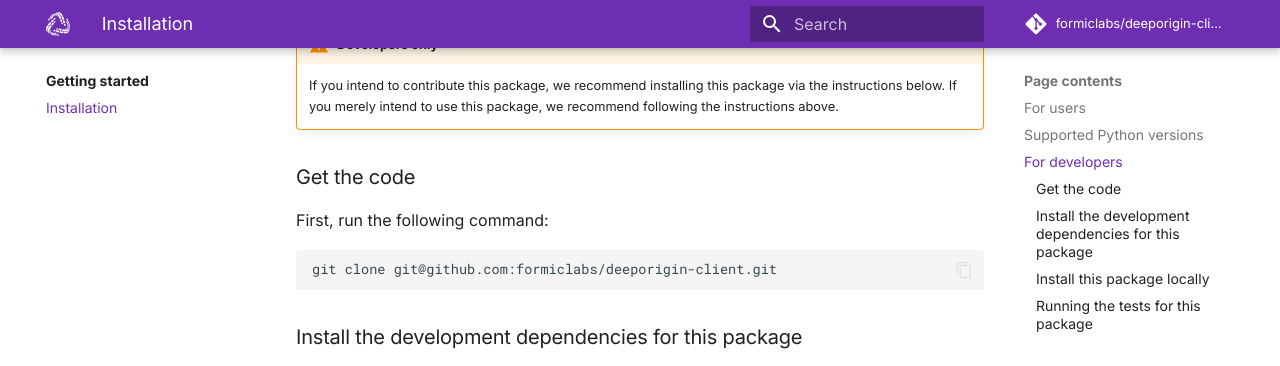
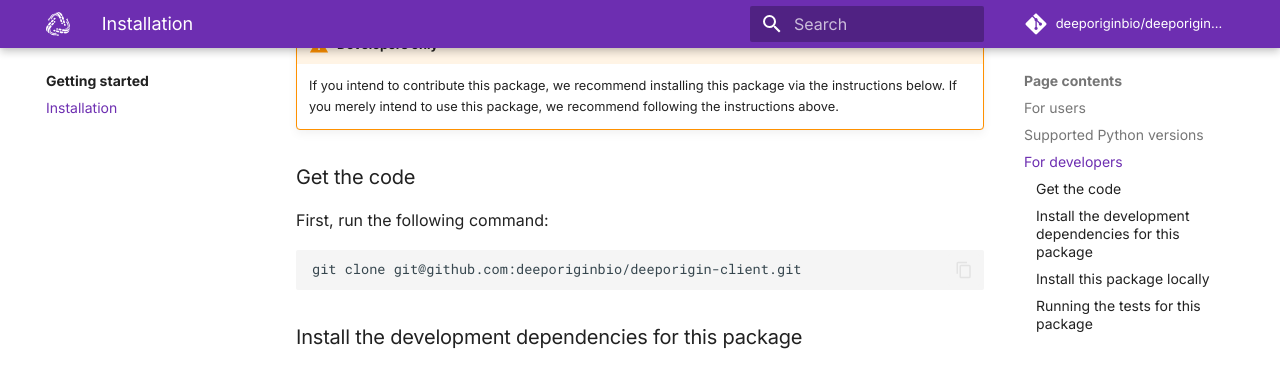
Before and after one commit to deeporiginbio/deeporigin-client, an MkDocs documentation site: the page built from docs/install.md, in a window 1280 px wide and 900 px high, scrolled down 924 px. Shown: the top 366 px of the window. Built offline with MkDocs 1.6.1 and Material for MkDocs 9.7.7, drawn with Linux system fonts in a browser that asks for light colours; comment, search, counter and statistics services are not loaded.

Commit message:
fix: renamed formiclabs to deeporiginbio

````diff
--- a/docs/install.md
+++ b/docs/install.md
@@ -51,7 +51,7 @@
 
 ## Supported Python versions
 
-`deeporigin` is [tested](https://github.com/formiclabs/deeporigin-client/actions/workflows/main.yml) against these versions of Python using GitHub Actions:
+`deeporigin` is [tested](https://github.com/deeporiginbio/deeporigin-client/actions/workflows/main.yml) against these versions of Python using GitHub Actions:
 
 - 3.9
 - 3.10
@@ -67,7 +67,7 @@
 
 First, run the following command:
 ```bash
-git clone git@github.com:formiclabs/deeporigin-client.git
+git clone git@github.com:deeporiginbio/deeporigin-client.git
 ```
 
 ### Install the development dependencies for this package
--- a/mkdocs.yaml
+++ b/mkdocs.yaml
@@ -1,8 +1,8 @@
 site_name: Deep Origin CLI and Python client
 site_author: Deep Origin
-repo_url: https://github.com/formiclabs/deeporigin-client
-repo_name: formiclabs/deeporigin-client
-site_url: https://formiclabs.github.io/deeporigin-client/
+repo_url: https://github.com/deeporiginbio/deeporigin-client
+repo_name: deeporiginbio/deeporigin-client
+site_url: https://deeporiginbio.github.io/deeporigin-client/
 
 docs_dir: 'docs'
 theme:
````
Also changed, not shown: README.md (+1 -1 lines), 2 other files.
